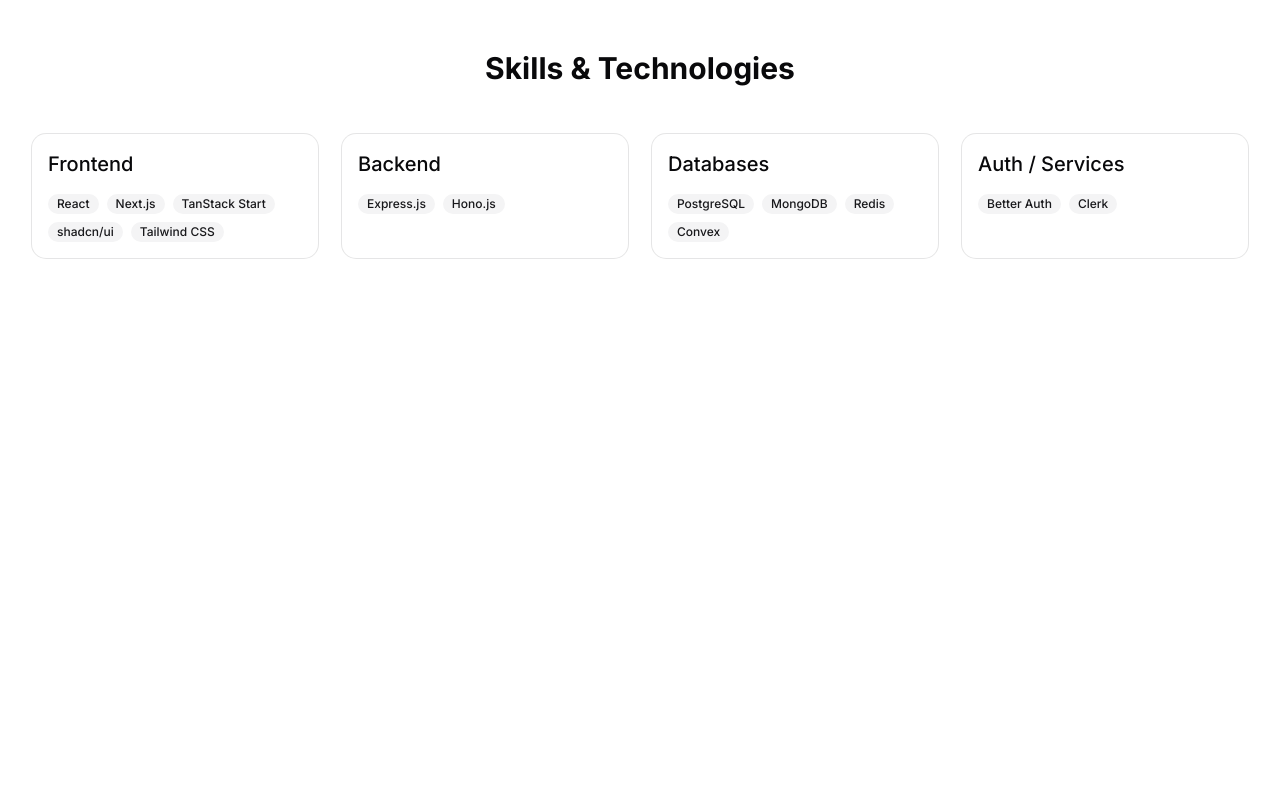
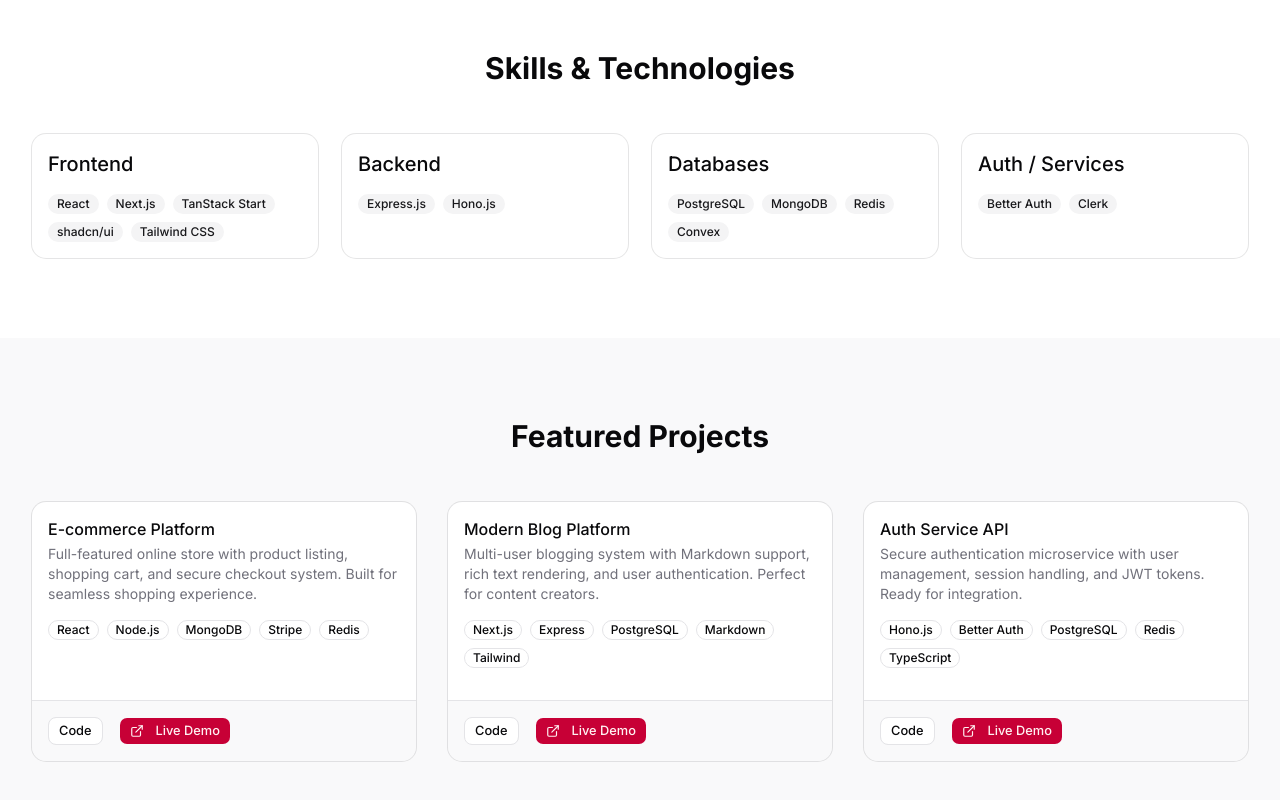
Before and after one commit to Morshed004/golam-morshed-portfolio, a Next.js app: page / in a window 1280 px wide. Shown: the part 1336-2136 px from the top of the page. Before the commit the page ends 1674 px from the top, so only its background shows below. Built offline with nearby package versions, Linux system fonts and the light colour scheme.

Commit message:
Add Projects section

```diff
--- a/app/page.tsx
+++ b/app/page.tsx
@@ -1,5 +1,6 @@
 import { About } from "@/components/about";
 import { Hero } from "@/components/hero";
+import { Projects } from "@/components/projects";
 import { Skills } from "@/components/skills";
 
 export default function Home() {
@@ -8,6 +9,7 @@
       <Hero />
       <About />
       <Skills />
+      <Projects />
     </>
   );
 }
--- /dev/null
+++ b/components/projects.tsx
@@ -0,0 +1,81 @@
+"use client";
+
+import { motion } from "framer-motion";
+import { Card, CardContent, CardDescription, CardFooter, CardHeader, CardTitle } from "@/components/ui/card";
+import { Button } from "@/components/ui/button";
+import { Badge } from "@/components/ui/badge";
+import { ExternalLink } from "lucide-react";
+
+const projects = [
+  {
+    title: "E-commerce Platform",
+    description: "Full-featured online store with product listing, shopping cart, and secure checkout system. Built for seamless shopping experience.",
+    tech: ["React", "Node.js", "MongoDB", "Stripe", "Redis"],
+    github: "https://github.com/Morshed004/ecommerce-platform",
+    demo: "https://ecommerce-demo.com",
+  },
+  {
+    title: "Modern Blog Platform",
+    description: "Multi-user blogging system with Markdown support, rich text rendering, and user authentication. Perfect for content creators.",
+    tech: ["Next.js", "Express", "PostgreSQL", "Markdown", "Tailwind"],
+    github: "https://github.com/Morshed004/blog-platform",
+    demo: "https://blog-demo.com",
+  },
+  {
+    title: "Auth Service API",
+    description: "Secure authentication microservice with user management, session handling, and JWT tokens. Ready for integration.",
+    tech: ["Hono.js", "Better Auth", "PostgreSQL", "Redis", "TypeScript"],
+    github: "https://github.com/Morshed004/auth-service",
+    demo: "https://auth-api-demo.com",
+  },
+];
+
+export function Projects() {
+  return (
+    <section id="projects" className="py-20 bg-muted/50">
+      <div className="container mx-auto px-4 sm:px-6 lg:px-8">
+        <motion.div
+          initial={{ opacity: 0, y: 20 }}
+          whileInView={{ opacity: 1, y: 0 }}
+          viewport={{ once: true }}
+          transition={{ duration: 0.5 }}
+        >
+          <h2 className="text-3xl font-bold text-center mb-12">Featured Projects</h2>
+          <div className="grid grid-cols-1 lg:grid-cols-3 gap-8">
+            {projects.map((project, index) => (
+              <Card key={index} className="flex flex-col">
+                <CardHeader>
+                  <CardTitle>{project.title}</CardTitle>
+                  <CardDescription>{project.description}</CardDescription>
+                </CardHeader>
+                <CardContent className="grow">
+                  <div className="flex flex-wrap gap-2 mb-4">
+                    {project.tech.map((tech) => (
+                      <Badge key={tech} variant="outline">
+                        {tech}
+                      </Badge>
+                    ))}
+                  </div>
+                </CardContent>
+                <CardFooter className="flex gap-4">
+                  <Button asChild variant="outline" size="sm">
+                    <a href={project.github} target="_blank" rel="noopener noreferrer">
+                      {/* <Github className="mr-2 h-4 w-4" /> */}
+                      Code
+                    </a>
+                  </Button>
+                  <Button asChild size="sm">
+                    <a href={project.demo} target="_blank" rel="noopener noreferrer">
+                      <ExternalLink className="mr-2 h-4 w-4" />
+                      Live Demo
+                    </a>
+                  </Button>
+                </CardFooter>
+              </Card>
+            ))}
+          </div>
+        </motion.div>
+      </div>
+    </section>
+  );
+}
```
